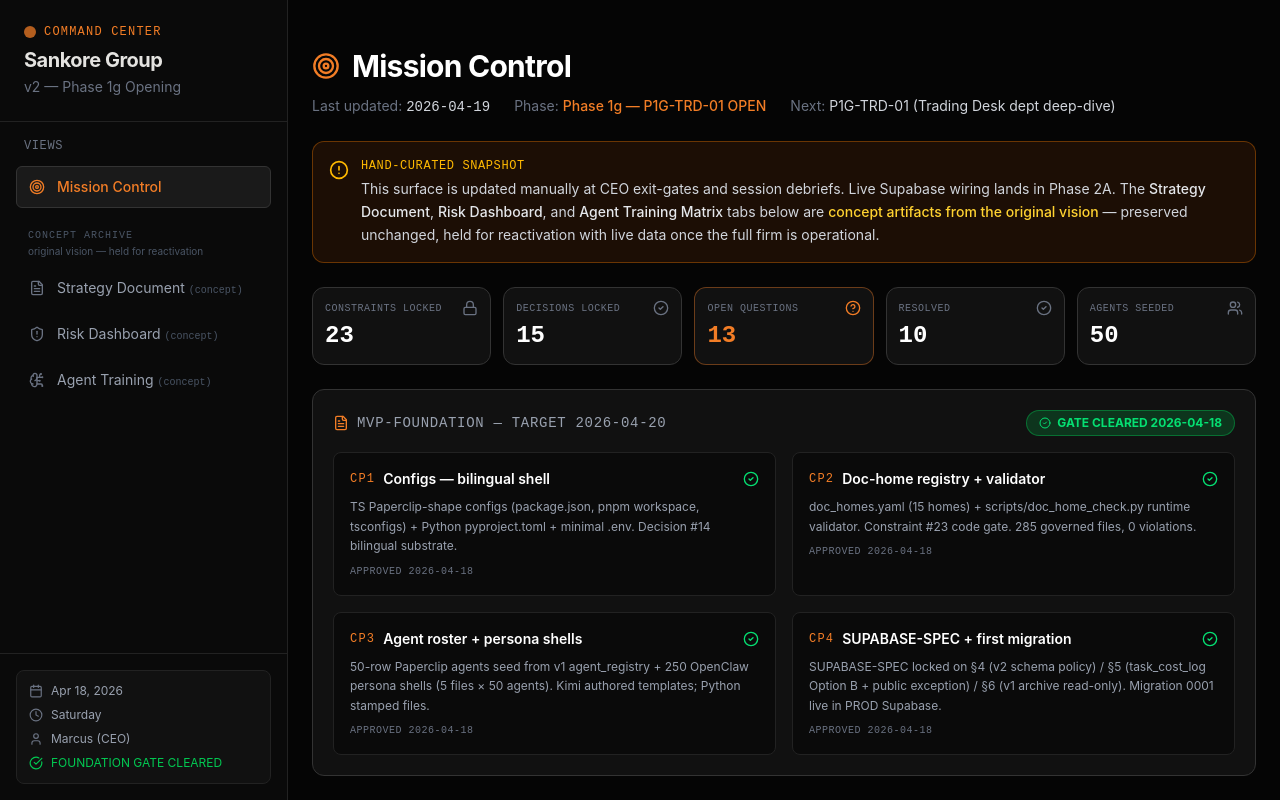
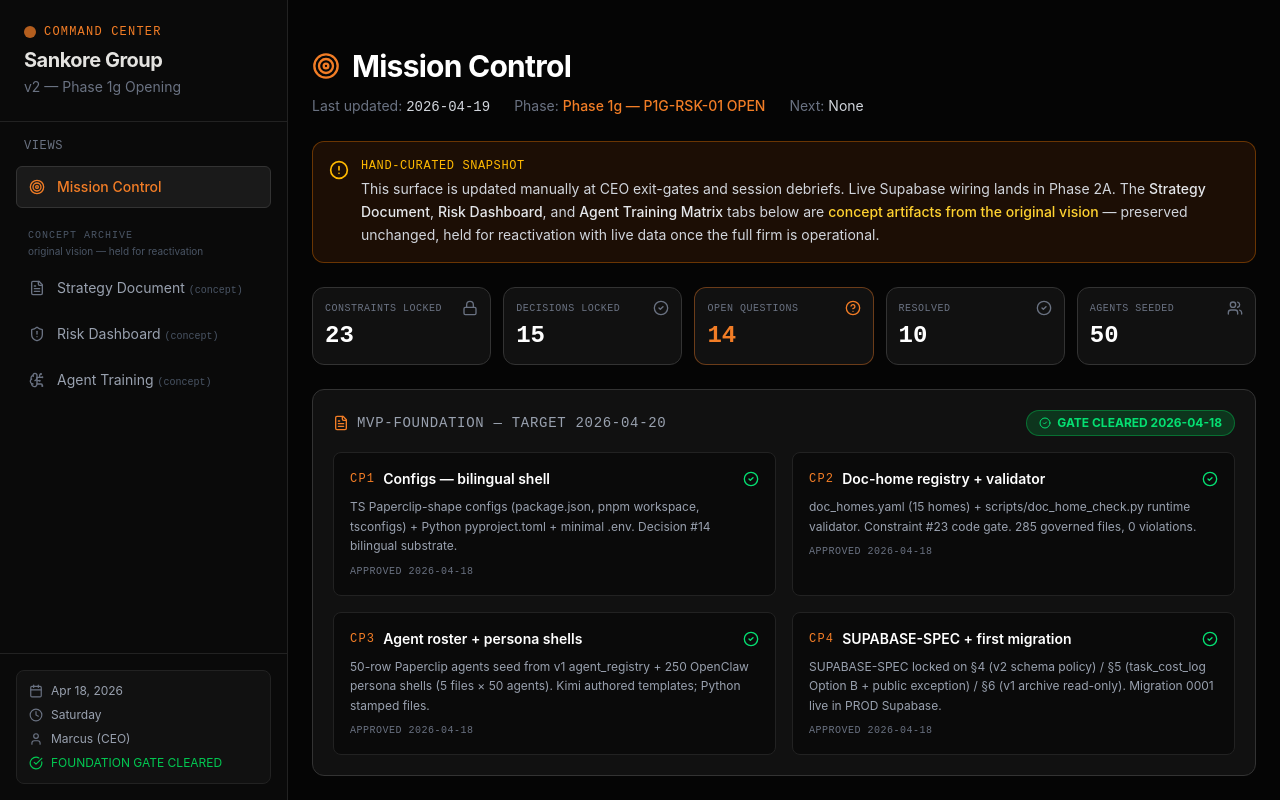
Before and after one commit to VibeStartersCo/Novel-Idea, a React (Vite) app: page / in a window 1280 px wide. Built offline with nearby package versions, Linux system fonts and the light colour scheme.

Commit message:
chore(sync): mirror Sankore state @ cd99980

```diff
--- a/src/data/sankore-state.ts
+++ b/src/data/sankore-state.ts
@@ -124,10 +124,10 @@ export const firmState: FirmState = {
   lastUpdated: '2026-04-19',
   // SYNC:END
   // SYNC:BEGIN phase
-  phase: 'Phase 1g — P1G-TRD-01 OPEN',
+  phase: 'Phase 1g — P1G-RSK-01 OPEN',
   // SYNC:END
   // SYNC:BEGIN nextMilestone
-  nextMilestone: 'P1G-TRD-01 (Trading Desk dept deep-dive)',
+  nextMilestone: 'None',
   // SYNC:END
 
   mvpFoundation: {
@@ -220,8 +220,9 @@ export const firmState: FirmState = {
         id: 'P1G-TRD-01',
         dept: 'Trading Desk',
         title: 'Trading Desk dept deep-dive',
-        status: 'open',
+        status: 'closed-passed',
         owner: 'TBD',
+        closeDate: '2026-04-19',
         summary: 'Trading Dept Charter + execution-adapter selection from `Kraken CLI` + `Open-Finance/AgenticTrading`',
       },
       {
@@ -363,7 +364,7 @@ export const firmState: FirmState = {
   governanceCounts: {
     constraintsLocked: 23,
     decisionsLocked: 15,
-    openQuestionsTotal: 13,
+    openQuestionsTotal: 14,
     resolvedQuestionsTotal: 10,
   },
   // SYNC:END
```
